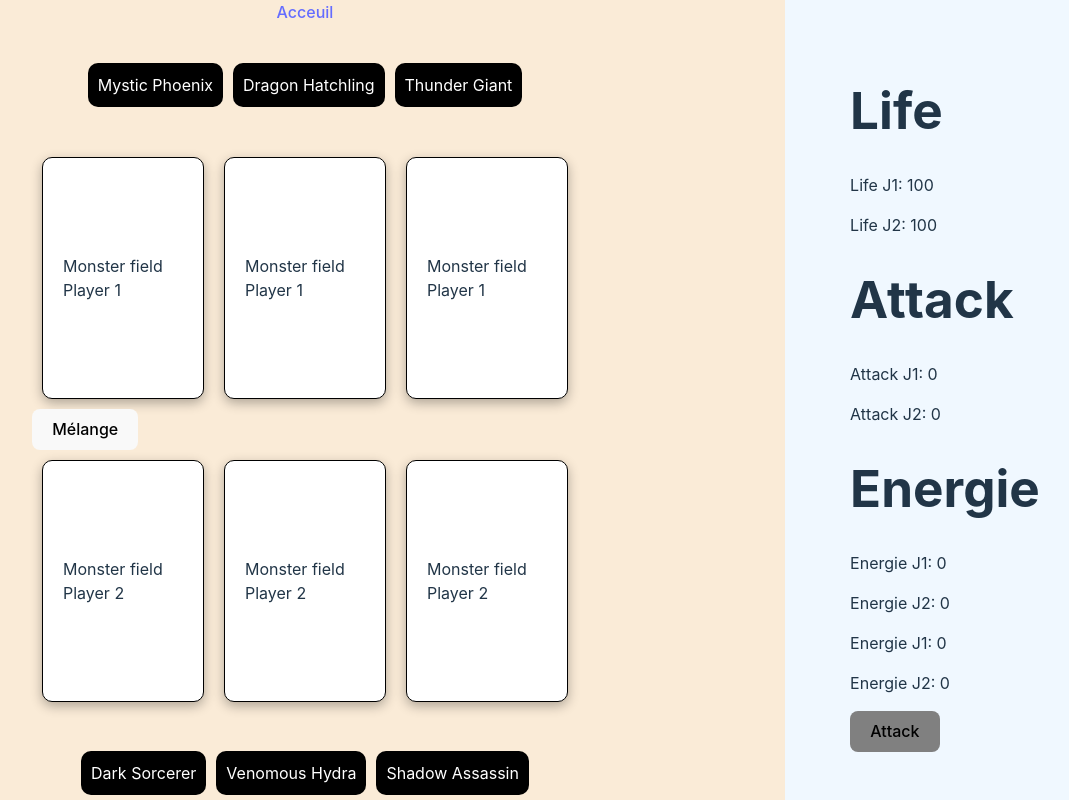
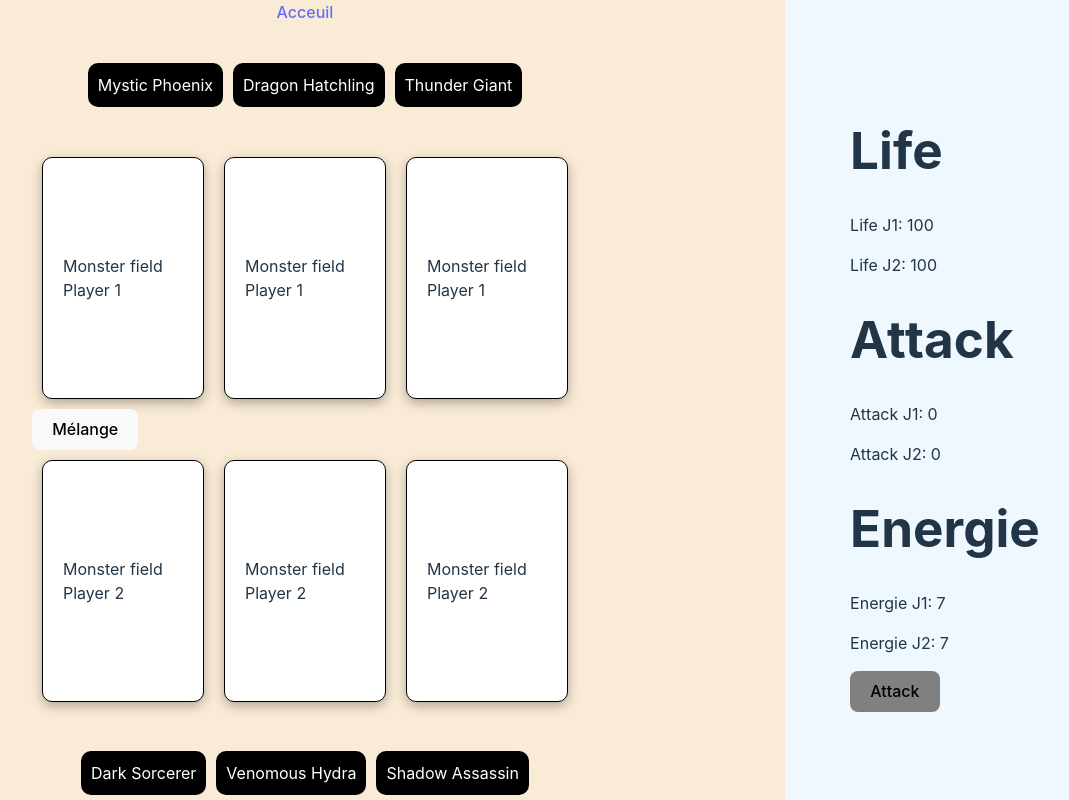
Before and after one commit to SABALBALJaoudat/CardGame, a React (Vite) app: page /game in a window 1280 px wide. Shown: the whole page, without its empty margins (175-1244 px from the left). Built offline with nearby package versions, Linux system fonts and the light colour scheme.

Commit message:
Amélioration final systeme energie

```diff
--- a/src/Component/Score.tsx
+++ b/src/Component/Score.tsx
@@ -5,27 +5,12 @@ interface ScoreProps {
   attack_J2: number;
   energie_J1: number;
   energie_J2: number;
-  shuffleHand: () => void;
+  lifePoint_J1: number;
+  lifePoint_J2: number;
+  calculFight: () => void;
 }
 
-export default function Score({ attack_J1, attack_J2, energie_J1, energie_J2, shuffleHand }: ScoreProps) {
-  const [lifePoint_J1, setLifePoint_J1] = useState(100);
-  const [lifePoint_J2, setLifePoint_J2] = useState(100);
-  const [energieScore_J1, setEnergieScore_J1] = useState(0);
-  const [energieScore_J2, setEnergieScore_J2] = useState(0);
-
-  const calculFight = () => {
-    if (attack_J1 > attack_J2) {
-      const damage = attack_J1 - attack_J2;
-      setLifePoint_J2(lifePoint_J2 - damage);
-    } else if (attack_J1 < attack_J2) {
-      const damage = attack_J2 - attack_J1;
-      setLifePoint_J1(lifePoint_J1 - damage);
-    }
-    setEnergieScore_J1(energie_J1 + 7);
-    setEnergieScore_J2(energie_J2 + 7);
-    shuffleHand();
-  }
+export default function Score({ attack_J1, attack_J2, energie_J1, energie_J2, lifePoint_J1, lifePoint_J2, calculFight }: ScoreProps) {
 
   return (
     <div>
@@ -36,8 +21,6 @@ export default function Score({ attack_J1, attack_J2, energie_J1, energie_J2, sh
       <p>Attack J1: {attack_J1}</p>
       <p>Attack J2: {attack_J2}</p>
       <h1>Energie</h1>
-      <p>Energie J1: {energieScore_J1}</p>
-      <p>Energie J2: {energieScore_J2}</p>
       <p>Energie J1: {energie_J1}</p>
       <p>Energie J2: {energie_J2}</p>
       <button onClick={calculFight} style={{ background: 'grey' }}>Attack</button>
--- a/src/Page/Board.tsx
+++ b/src/Page/Board.tsx
@@ -6,26 +6,26 @@ import { ZoomCard } from '../Component/ZoomCard';
 import Score from "../Component/Score";
 import { RootState } from '../Store/store';
 import { useSelector } from 'react-redux';
-// import { deck_J1 as initialDeck_J1, deck_J2 as initialDeck_J2 } from '../Data/DecksInitializer';
 
 export default function Board() {
 
-  //Plateau de jeu
+  // Plateaux de jeu
   const containers_monsters_J1 = ['zone_monsters_J1_1', 'zone_monsters_J1_2', 'zone_monsters_J1_3'];
   const containers_monsters_J2 = ['zone_monsters_J2_1', 'zone_monsters_J2_2', 'zone_monsters_J2_3'];
 
-
   // Initialisation des états pour les mains et les decks
-  // const [deck_J1] = useState(initialDeck_J1);
-  // const [deck_J2] = useState(initialDeck_J2);
   const deck_J1: Card[] = useSelector((state: RootState) => state.decks.deck_J1);
   const deck_J2: Card[] = useSelector((state: RootState) => state.decks.deck_J2);
   const [hand_J1, setHand_J1] = useState(deck_J1.slice(0, 3));
   const [hand_J2, setHand_J2] = useState(deck_J2.slice(0, 3));
   const [attack_J1, setAttack_J1] = useState(0);
   const [attack_J2, setAttack_J2] = useState(0);
-  const [energie_J1, setEnergie_J1] = useState(0);
-  const [energie_J2, setEnergie_J2] = useState(0);
+  const [lifePoint_J1, setLifePoint_J1] = useState(100);
+  const [lifePoint_J2, setLifePoint_J2] = useState(100);
+  const [energie_J1, setEnergie_J1] = useState(7); // Initial energy
+  const [energie_J2, setEnergie_J2] = useState(7); // Initial energy
+  const [energie_temp_J1, setEnergie_temp_J1] = useState(7); // Initial energy
+  const [energie_temp_J2, setEnergie_temp_J2] = useState(7); // Initial energy
   const [parent, setParent] = useState<{ [key: string]: string | null }>({
     ...deck_J2.reduce((acc, monster) => {
       acc[monster.id] = null;
@@ -55,7 +55,6 @@ export default function Board() {
       }, {} as { [key: string]: string | null })
     });
   }, [deck_J1, deck_J2]);
-
 
   const shuffleHand = () => {
     // Filter out the cards that are already in hand_J1 or in the droppable area
@@ -119,7 +118,7 @@ export default function Board() {
     }, 0);
   };
 
-  //calculate energie
+  // Calculate energy player 1
   const calculateEnergie_J1 = (newParent: { [key: string]: string | null }) => {
     return deck_J1.reduce((acc, monster) => {
       if (containers_monsters_J1.includes(newParent[monster.id]!)) {
@@ -129,6 +128,7 @@ export default function Board() {
     }, 0);
   }
 
+  // Calculate energy player 2
   const calculateEnergie_J2 = (newParent: { [key: string]: string | null }) => {
     return deck_J2.reduce((acc, monster) => {
       if (containers_monsters_J2.includes(newParent[monster.id]!)) {
@@ -150,21 +150,21 @@ export default function Board() {
 
         // Check if the active element is a monster and the containers have the same id has containers_monsters
         if (active.id.startsWith('draggable_monster_J1')) {
-          if (containers_monsters_J1.includes(over.id)) {
+          if (containers_monsters_J1.includes(over.id) && energie_J1 >= 1) {
             const newParent = { ...parent, [active.id]: over.id };
             setParent(newParent);
             setAttack_J1(calculateAttack_J1(newParent));
-            setEnergie_J1(calculateEnergie_J1(newParent));
+            setEnergie_temp_J1(energie_J1 - calculateEnergie_J1(newParent));
           }
         }
 
         // Check if the active element is a spell and the containers have the same id has containers_spells
         if (active.id.startsWith('draggable_monster_J2')) {
-          if (containers_monsters_J2.includes(over.id)) {
+          if (containers_monsters_J2.includes(over.id) && energie_J2 >= 1) {
             const newParent = { ...parent, [active.id]: over.id };
             setParent(newParent);
             setAttack_J2(calculateAttack_J2(newParent));
-            setEnergie_J2(calculateEnergie_J2(newParent));
+            setEnergie_temp_J2(energie_J2 - calculateEnergie_J2(newParent));
           }
         }
       }
@@ -175,15 +175,31 @@ export default function Board() {
       setParent(newParent);
       setAttack_J1(calculateAttack_J1(newParent));
       setAttack_J2(calculateAttack_J2(newParent));
-      setEnergie_J1(calculateEnergie_J1(newParent));
-      setEnergie_J2(calculateEnergie_J2(newParent));
+      setEnergie_temp_J1(energie_J1 - calculateEnergie_J1(newParent));
+      setEnergie_temp_J2(energie_J2 - calculateEnergie_J2(newParent));
     }
   }
 
+  const calculFight = () => {
+    if (attack_J1 > attack_J2) {
+      const damage = attack_J1 - attack_J2;
+      setLifePoint_J2(lifePoint_J2 - damage);
+    } else if (attack_J1 < attack_J2) {
+      const damage = attack_J2 - attack_J1;
+      setLifePoint_J1(lifePoint_J1 - damage);
+    }
+    setEnergie_J1(energie_temp_J1 + 7);
+    setEnergie_J2(energie_temp_J2 + 7);
+    shuffleHand();
+  };
+
   useEffect(() => {
-    setAttack_J1(calculateAttack_J1(parent));
-    setAttack_J2(calculateAttack_J2(parent));
-  }, [parent]);
+    setEnergie_temp_J1(energie_J1)
+  }, [energie_J1])
+
+  useEffect(() => {
+    setEnergie_temp_J2(energie_J2)
+  }, [energie_J2])
 
   return (
     <div className="main_content">
@@ -235,7 +251,7 @@ export default function Board() {
       </div>
       <div className="zoomCard">
         <ZoomCard />
-        <Score attack_J1={attack_J1} attack_J2={attack_J2} energie_J1={energie_J1} energie_J2={energie_J2} shuffleHand={shuffleHand} />
+        <Score attack_J1={attack_J1} attack_J2={attack_J2} energie_J1={energie_temp_J1} energie_J2={energie_temp_J2} lifePoint_J1={lifePoint_J1} lifePoint_J2={lifePoint_J2} calculFight={calculFight} />
       </div>
     </div>
   );
```
Also changed, not shown: 1 other file (tests, documents, lock files or other folders).
